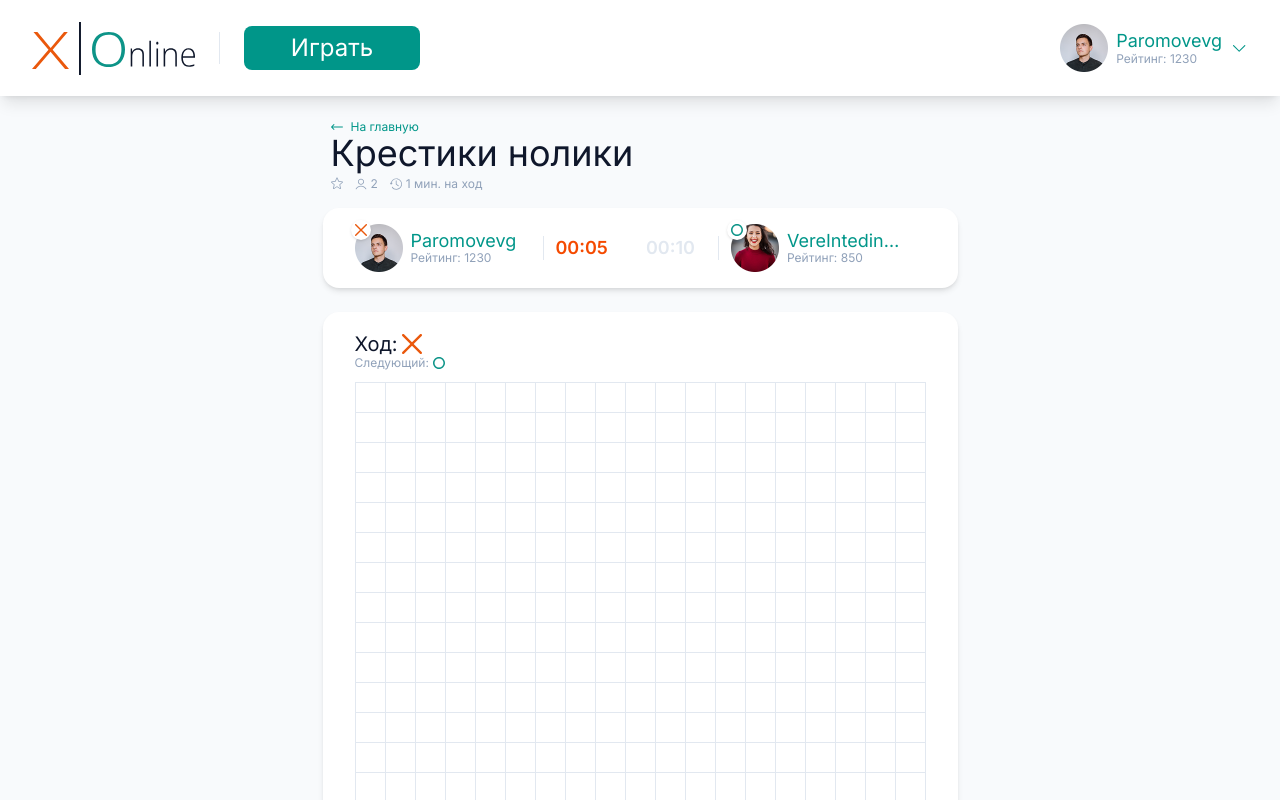
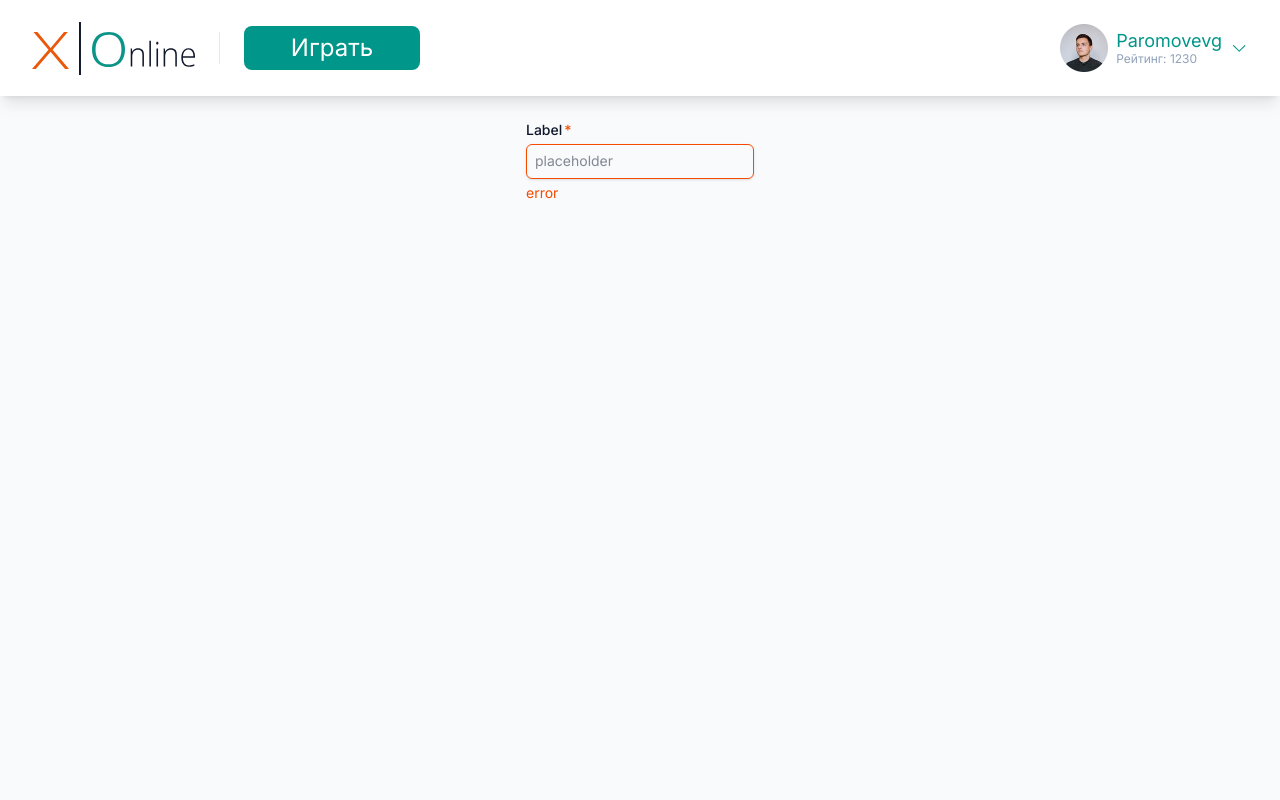
Before and after one commit to Sasha9a/tikTakToeOnline, a Next.js app: page / in a window 1280 px wide. Shown: the top 800 px of the page. Built offline with nearby package versions, Linux system fonts and the light colour scheme.

Commit message:
Добавил UiTextField.

```diff
--- a/components/uikit/index.js
+++ b/components/uikit/index.js
@@ -1,2 +1,3 @@
 export { UiButton } from './ui-button';
 export { UiModal } from './ui-modal';
+export { UiTextField } from './ui-text-field';
--- /dev/null
+++ b/components/uikit/ui-text-field.jsx
@@ -0,0 +1,48 @@
+import clsx from 'clsx';
+
+/**
+ * @param {{
+ *   className?: string,
+ *   label?: string,
+ *   required?: boolean,
+ *   helperText?: string,
+ *   errorText?: string
+ * } & import('react').HTMLAttributes<HTMLInputElement>} props
+ * @returns {JSX.Element}
+ */
+export function UiTextField({ className, label, required, helperText, errorText, ...inputProps }) {
+  return (
+    <div className={className}>
+      {label && (
+        <label
+          htmlFor="example2"
+          className={clsx(
+            required && "after:text-orange-600 after:content-['*']",
+            'mb-1 block text-sm font-medium text-slate-900 after:ml-0.5'
+          )}
+        >
+          {label}
+        </label>
+      )}
+      <input
+        type="email"
+        id="example2"
+        required={required}
+        className={clsx([
+          `p-2 text-sm leading-tight outline-0 border
+          block w-full rounded-md shadow-sm
+          focus:ring-opacity-50 disabled:cursor-not-allowed
+          disabled:bg-gray-50 disabled:text-gray-500
+          `,
+          errorText
+            ? 'focus:border-orange-600 focus:ring focus:ring-orange-600/20 border-orange-600'
+            : 'focus:border-teal-600 focus:ring focus:ring-teal-600/20 border-slate-200'
+        ])}
+        {...inputProps}
+      />
+      {(helperText || errorText) && (
+        <p className={clsx('mt-1 text-sm', errorText ? 'text-orange-600' : 'text-slate-400')}>{errorText ?? helperText}</p>
+      )}
+    </div>
+  );
+}
--- a/pages/index.jsx
+++ b/pages/index.jsx
@@ -1,10 +1,10 @@
 import { Header } from '../components/header';
-import { Game } from '../components/game-new';
+import { UiTextField } from '../components/uikit';
 
 export default function HomePage() {
   return (
     <HomePageLayout header={<Header />}>
-      <Game />
+      <UiTextField label="Label" placeholder="placeholder" helperText="Helper text" errorText="error" required />
     </HomePageLayout>
   );
 }
```
